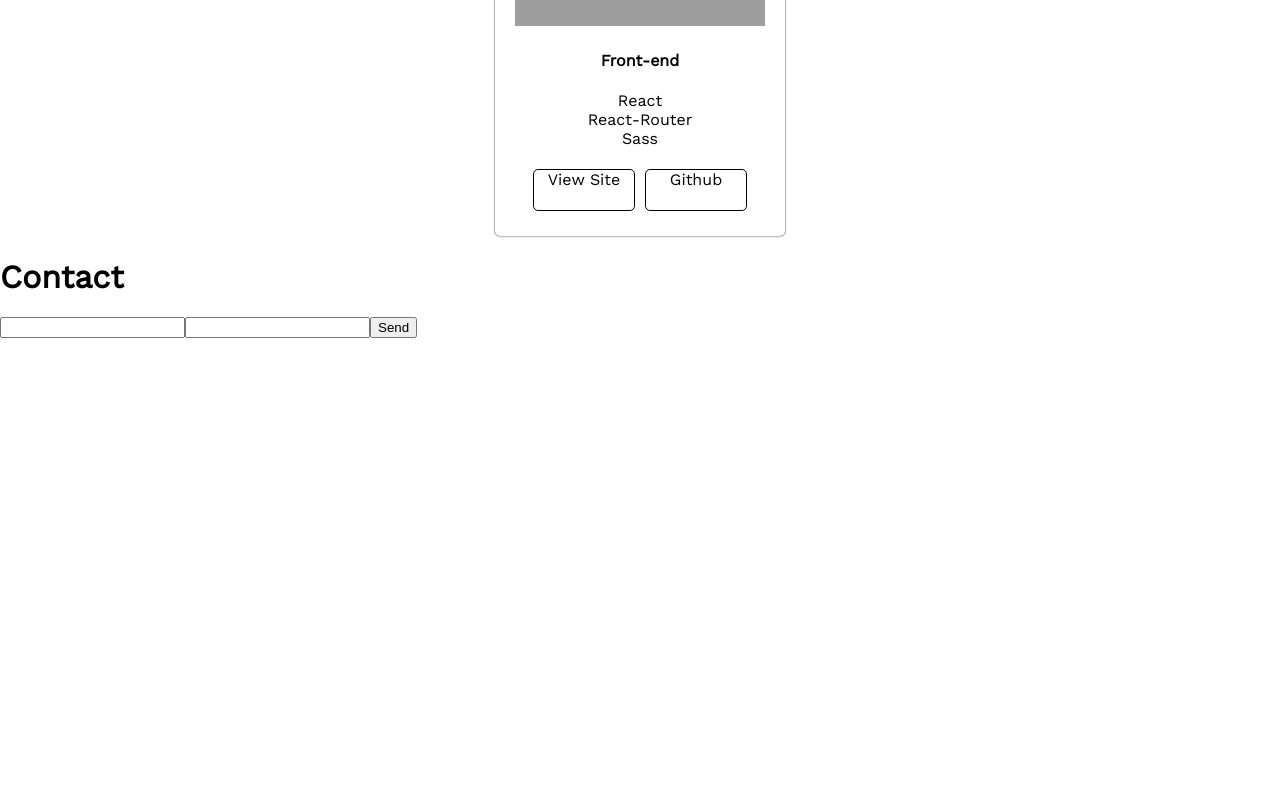
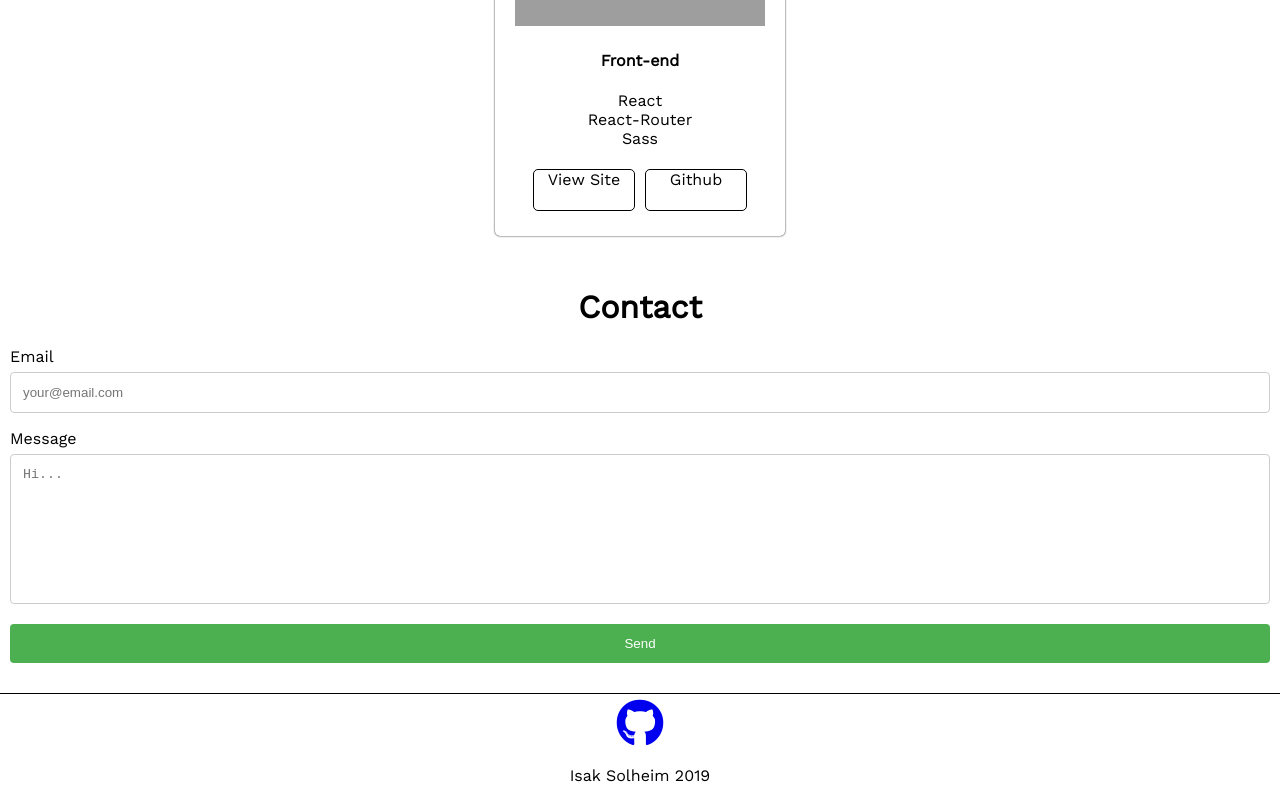
Before and after one commit to isaksolheim/react-portfolio, a React (Create React App) app: page / in a window 1280 px wide. Shown: the part 1944-2744 px from the top of the page. Before the commit the page ends 2282 px from the top, so only its background shows below. Built offline with nearby package versions, Linux system fonts and the light colour scheme; grey boxes are pictures that could not be loaded.

Commit message:
styled form and added footer

```diff
--- a/src/App.js
+++ b/src/App.js
@@ -5,6 +5,7 @@ import Skills from './components/Skills';
 import Projects from './components/Projects';
 import Contact from './components/Contact';
 import Navbar from './components/Navbar';
+import Footer from './components/Footer';
 
 function App() {
   return (
@@ -16,6 +17,7 @@ function App() {
         <Skills />
         <Projects />
         <Contact />
+        <Footer />
       </div>
     </div>
   );
--- a/src/components/Contact.js
+++ b/src/components/Contact.js
@@ -3,10 +3,14 @@ import React from 'react';
 function Contact() {
   return(
     <div className="contact-container" id="contact">
-      <h1>Contact</h1>
+      <h1 id="title">Contact</h1>
       <form action="https://formspree.io/spamisak@gmail.com" method="POST">
-        <input type="text" name="name" />
-        <input type="email" name="_replyto" />
+        <label>Email</label>
+        <input type="email" name="_replyto" placeholder="your@email.com" />
+
+        <label>Message</label>
+        <textarea type="text" name="message" placeholder="Hi..."></textarea>
+
         <input type="submit" value="Send" />
       </form>
     </div>
--- /dev/null
+++ b/src/components/Footer.js
@@ -0,0 +1,14 @@
+import React from 'react';
+
+function Footer() {
+  return(
+    <div className="footer-container">
+      <a href="https://github.com/wickdeeb"><i className="fab fa-3x fa-github" /></a>
+      <br />
+      <br />
+      Isak Solheim 2019
+    </div>
+  );
+}
+
+export default Footer;
--- /dev/null
+++ b/src/styles/_contact.scss
@@ -0,0 +1,33 @@
+.contact-container {
+  padding: 10px;
+
+  #title {
+    text-align: center;
+  }
+
+  input[type=email], textarea {
+    width: 100%;
+    padding: 12px;
+    border: 1px solid #ccc;
+    border-radius: 4px;
+    box-sizing: border-box;
+    margin-top: 6px;
+    margin-bottom: 16px;
+    resize: vertical;
+  }
+
+  textarea {
+    height: 150px;
+    resize: none;
+  }
+
+  input[type=submit] {
+    background-color: #4CAF50;
+    color: white;
+    padding: 12px 20px;
+    border: none;
+    border-radius: 4px;
+    width: 100%;
+    cursor: pointer;
+  }
+}
--- /dev/null
+++ b/src/styles/_footer.scss
@@ -0,0 +1,8 @@
+.footer-container {
+  margin-top: 20px;
+  padding-top: 5px;
+  padding-bottom: 15px;
+  bottom: 0;
+  border-top: 1px solid black;
+  text-align: center;
+}
--- a/src/styles/main.scss
+++ b/src/styles/main.scss
@@ -10,3 +10,5 @@ html, body {
 @import '../styles/skills';
 @import '../styles/projects';
 @import '../styles/navbar';
+@import '../styles/contact';
+@import '../styles/footer';
```
